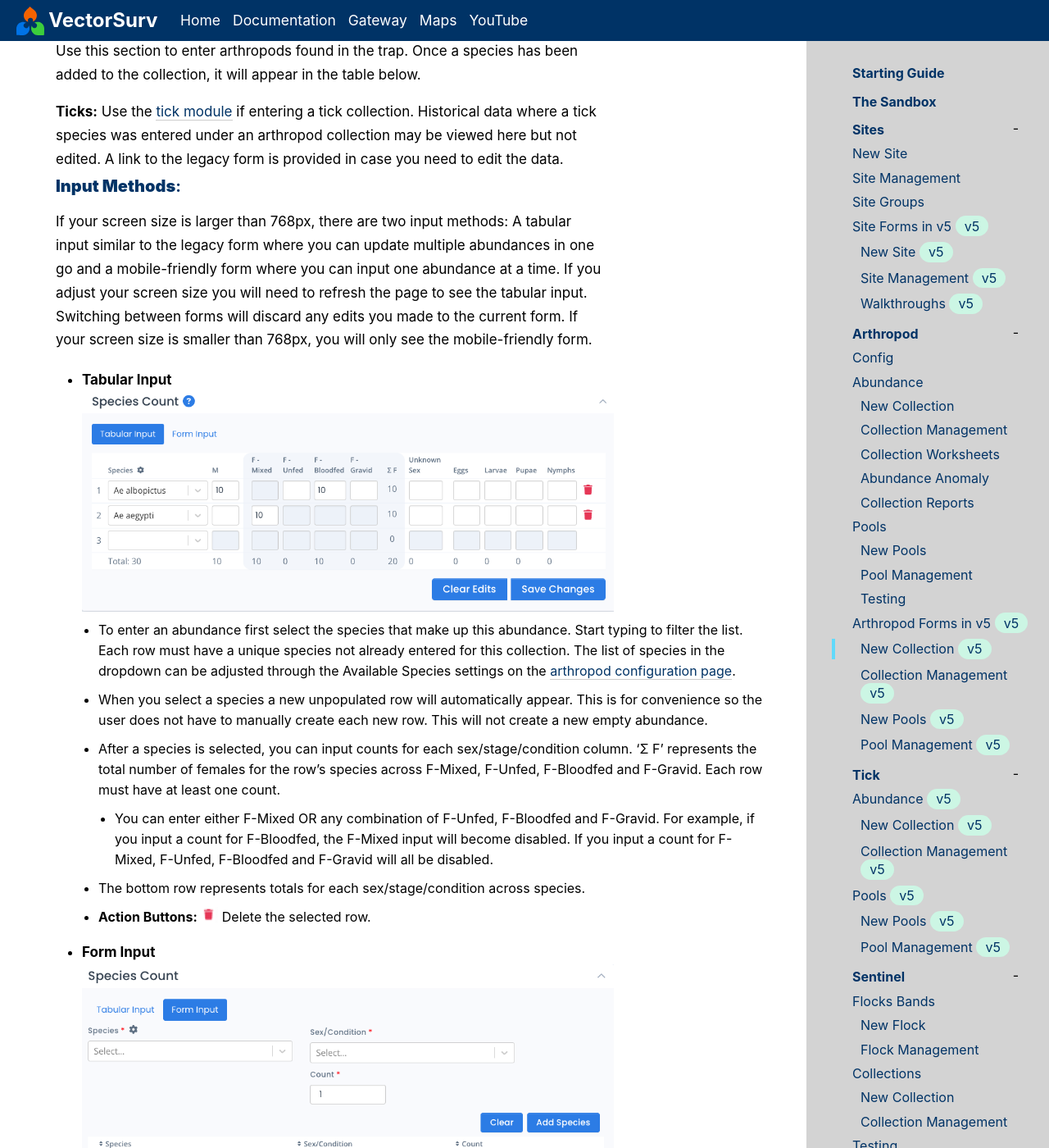
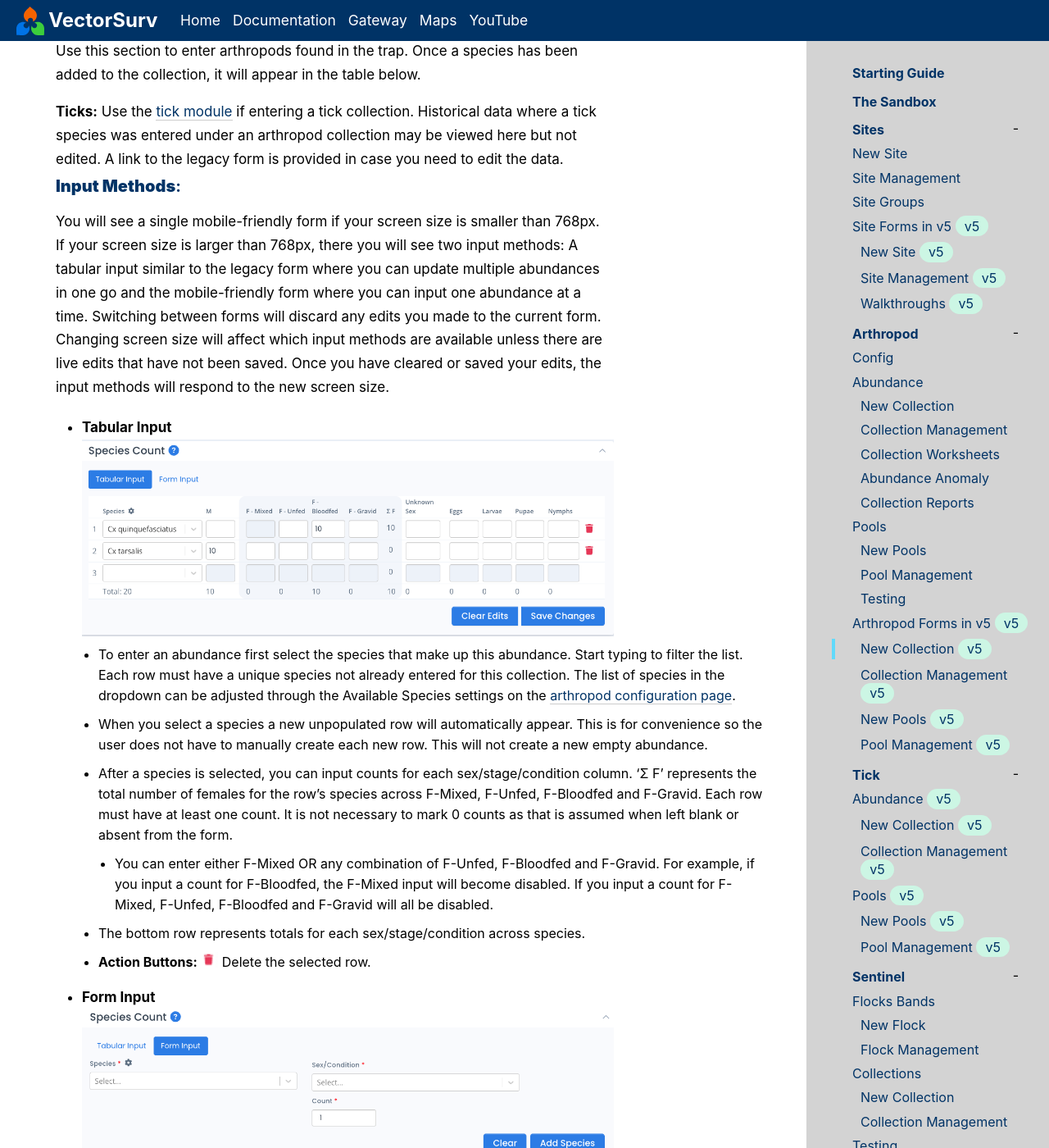
Before and after one commit to tlvaldepena/vectorsurv.org, a Jekyll site: the page built from _docs/arthropod/v5/collection.md, in a window 1280 px wide and 1400 px high, scrolled down 3477 px. Shown: the whole window at 82% size. Built offline with Jekyll 4.4.1, drawn with Linux system fonts in a browser that asks for light colours.

Commit message:
PR updates

```diff
--- a/_docs/arthropod/v5/collection.md
+++ b/_docs/arthropod/v5/collection.md
@@ -151,15 +151,14 @@ legacy form is provided in case you need to edit the data.
 
 ### **Input Methods**:
 
-If your screen size is larger than 768px, there are two input methods: A tabular input similar to the legacy form where you can update multiple abundances in one go and a mobile-friendly form where you can input one abundance at a time. If you adjust your screen size you will need to refresh the page to see the tabular input. Switching between forms will discard any edits you made to the current form.
-If your screen size is smaller than 768px, you will only see the mobile-friendly form.
+You will see a single mobile-friendly form if your screen size is smaller than 768px. If your screen size is larger than 768px, there you will see two input methods: A tabular input similar to the legacy form where you can update multiple abundances in one go and the mobile-friendly form where you can input one abundance at a time. Switching between forms will discard any edits you made to the current form. Changing screen size will affect which input methods are available unless there are live edits that have not been saved. Once you have cleared or saved your edits, the input methods will respond to the new screen size.
 
 - **Tabular Input**
   ![Tabular Input](/assets/images/docs/new_collection_tabular.png)
 
   - To enter an abundance first select the species that make up this abundance. Start typing to filter the list. Each row must have a unique species not already entered for this collection. The list of species in the dropdown can be adjusted through the Available Species settings on the [arthropod configuration page]({{ site.baseurl }}/docs/arthropod/trap-types/).
   - When you select a species a new unpopulated row will automatically appear. This is for convenience so the user does not have to manually create each new row. This will not create a new empty abundance.
-  - After a species is selected, you can input counts for each sex/stage/condition column. ‘Σ F’ represents the total number of females for the row’s species across F-Mixed, F-Unfed, F-Bloodfed and F-Gravid. Each row must have at least one count.
+  - After a species is selected, you can input counts for each sex/stage/condition column. ‘Σ F’ represents the total number of females for the row’s species across F-Mixed, F-Unfed, F-Bloodfed and F-Gravid. Each row must have at least one count. It is not necessary to mark 0 counts as that is assumed when left blank or absent from the form.
     - You can enter either F-Mixed OR any combination of F-Unfed, F-Bloodfed and F-Gravid. For example, if you input a count for F-Bloodfed, the F-Mixed input will become disabled. If you input a count for F-Mixed, F-Unfed, F-Bloodfed and F-Gravid will all be disabled.
   - The bottom row represents totals for each sex/stage/condition across species.
   - **Action Buttons:**
```
Also changed, not shown: assets/images/docs/new_collection_species_form.png, assets/images/docs/new_collection_tabular.png.
